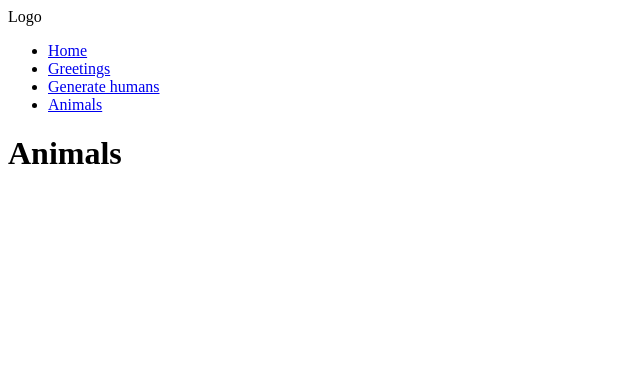
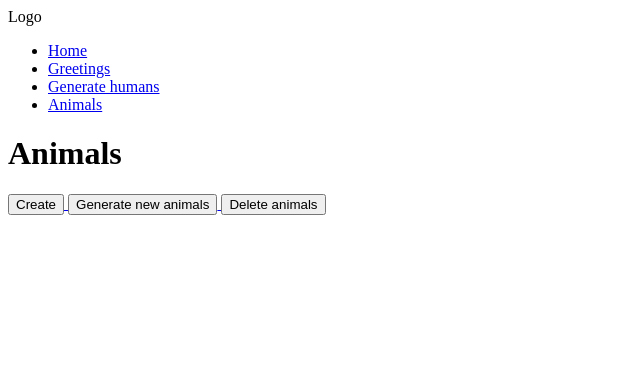
Before and after one commit to hillel-i-python-pro-i-2023-06-23/shared__django__example_2023_06_23, a Django app: page /animals/list/ in a window 1280 px wide. Shown: the top 374 px of the page, without its empty margins (0-640 px from the left). Run offline with Django 4.2, Linux system fonts and the light colour scheme; data that the repository does not hold is empty.

Commit message:
✨ Add classwork 11

```diff
--- a/apps/animals/urls.py
+++ b/apps/animals/urls.py
@@ -6,4 +6,13 @@ app_name = "animals"
 
 urlpatterns = [
     path("list/", views.AnimalsListView.as_view(), name="animals_list"),
+    #
+    path("create/", views.AnimalCreateView.as_view(), name="animals_create"),
+    path("update/<int:pk>/", views.AnimalUpdateView.as_view(), name="animals_update"),
+    path("delete/<int:pk>/", views.AnimalDeleteView.as_view(), name="animals_delete"),
+    #
+    path("special-edit/<int:pk>/", views.AnimalSpecialEdit.as_view(), name="animals_special_edit"),
+    #
+    path("generate/", views.generate_animals_view, name="animals_generate"),
+    path("delete/", views.delete_animals_view, name="animals_delete"),
 ]
--- a/apps/animals/views.py
+++ b/apps/animals/views.py
@@ -1,7 +1,104 @@
-from django.views.generic import ListView
+from django.shortcuts import redirect, render
+from django.urls import reverse_lazy
+from django.views.generic import ListView, CreateView, DeleteView, UpdateView, FormView
 
+from apps.animals.forms import GenerateForm, AnimalSpecialEditForm
 from apps.animals.models import Animal
+from apps.animals.services.delete_animals import delete_animals
+from apps.animals.services.generate_and_save_animals import generate_and_save_animals
 
 
 class AnimalsListView(ListView):
     model = Animal
+
+
+class AnimalCreateView(CreateView):
+    model = Animal
+    fields = (
+        "name",
+        "age",
+        # "is_auto_generated",
+    )
+    success_url = reverse_lazy("animals:animals_list")
+
+
+class AnimalUpdateView(UpdateView):
+    model = Animal
+    fields = (
+        "name",
+        "age",
+        # "is_auto_generated",
+    )
+
+    def get_success_url(self):
+        return reverse_lazy("animals:animals_update", kwargs=dict(pk=self.kwargs["pk"]))
+
+    def get_context_data(self, **kwargs):
+        context = super().get_context_data(**kwargs)
+        context["is_update"] = True
+        return context
+
+
+class AnimalDeleteView(DeleteView):
+    model = Animal
+    success_url = reverse_lazy("animals:animals_list")
+
+
+def generate_animals_view__raw_form(request):
+    if request.method == "POST":
+        amount = int(request.POST["amount"])
+
+        generate_and_save_animals(amount=amount)
+
+    return render(
+        request=request,
+        template_name="animals/animals_generate__raw_form.html",
+        context=dict(
+            animals_list=Animal.objects.all(),
+        ),
+    )
+
+
+def generate_animals_view(request):
+    if request.method == "POST":
+        form = GenerateForm(request.POST)
+
+        if form.is_valid():
+            amount = form.cleaned_data["amount"]
+
+            generate_and_save_animals(amount=amount)
+    else:
+        form = GenerateForm()
+
+    return render(
+        request=request,
+        template_name="animals/animals_generate.html",
+        context=dict(
+            animals_list=Animal.objects.all(),
+            form=form,
+        ),
+    )
+
+
+class AnimalSpecialEdit(FormView):
+    model = Animal
+    form_class = AnimalSpecialEditForm
+    template_name = "animals/animal_form.html"
+
+    def get_success_url(self):
+        return reverse_lazy("animals:animals_special_edit", kwargs=dict(pk=self.kwargs["pk"]))
+
+    def get_form_kwargs(self):
+        kwargs = super().get_form_kwargs()
+        kwargs["instance"] = Animal.objects.get(pk=self.kwargs["pk"])
+        return kwargs
+
+    def form_valid(self, form):
+        form.save()
+        return super().form_valid(form)
+
+
+def delete_animals_view(request):
+    delete_animals()
+
+    return redirect(reverse_lazy("animals:animals_list"))
--- /dev/null
+++ b/apps/templates/animals/_animal_list_base.html
@@ -0,0 +1,40 @@
+<div>
+    <a href="{% url 'animals:animals_create' %}">
+        <button>Create</button>
+    </a>
+    <a href="{% url 'animals:animals_generate' %}">
+        <button>Generate new animals</button>
+    </a>
+    <a href="{% url 'animals:animals_delete' %}">
+        <button>Delete animals</button>
+    </a>
+</div>
+
+<ol>
+    {% for animal in animals_list %}
+        <li>
+            <div style="display: flex; flex-flow: row;">
+                <div style="margin: .2em;">
+                    <span>{{ animal.pk }}</span>
+                    <span> - </span>
+                    <span>{{ animal.name }}</span>
+                    <span> - </span>
+                    <span>{{ animal.age }}</span>
+                    <span> - </span>
+                    <span>{{ animal.modified_at }}</span>
+                </div>
+                <div style="margin: .2em;">
+                    <a href="{% url 'animals:animals_update' animal.pk %}">
+                        <button>Update</button>
+                    </a>
+                    <a href="{% url 'animals:animals_delete' animal.pk %}">
+                        <button>Delete</button>
+                    </a>
+                    <a href="{% url 'animals:animals_special_edit' animal.pk %}">
+                        <button>Special</button>
+                    </a>
+                </div>
+            </div>
+            </li>
+        {% endfor %}
+    </ol>
--- a/apps/templates/animals/animal_list.html
+++ b/apps/templates/animals/animal_list.html
@@ -2,17 +2,6 @@
 
 {% block content %}
     <h1>Animals</h1>
-    <ol>
-        {% for animal in object_list %}
-            <li>
-                <span>{{ animal.pk }}</span>
-                <span> - </span>
-                <span>{{ animal.name }}</span>
-                <span> - </span>
-                <span>{{ animal.age }}</span>
-                <span> - </span>
-                <span>{{ animal.modified_at }}</span>
-            </li>
-        {% endfor %}
-    </ol>
+
+    {% include "animals/_animal_list_base.html" with animals_list=object_list %}
 {% endblock %}
```
Also changed, not shown: apps/animals/forms.py (added, +24 -0 lines), apps/animals/management/commands/delete_animals.py (+2 -17 lines), apps/animals/management/commands/generate_animals.py (+2 -17 lines), apps/animals/models/animal.py (+12 -1 lines), apps/animals/services/delete_animals.py (added, +20 -0 lines), apps/animals/services/generate_and_save_animals.py (added, +18 -0 lines), apps/templates/animals/animal_confirm_delete.html (added, +10 -0 lines), apps/templates/animals/animal_form.html (added, +25 -0 lines), apps/templates/animals/animals_generate.html (added, +15 -0 lines), apps/templates/animals/animals_generate__raw_form.html (added, +17 -0 lines).
